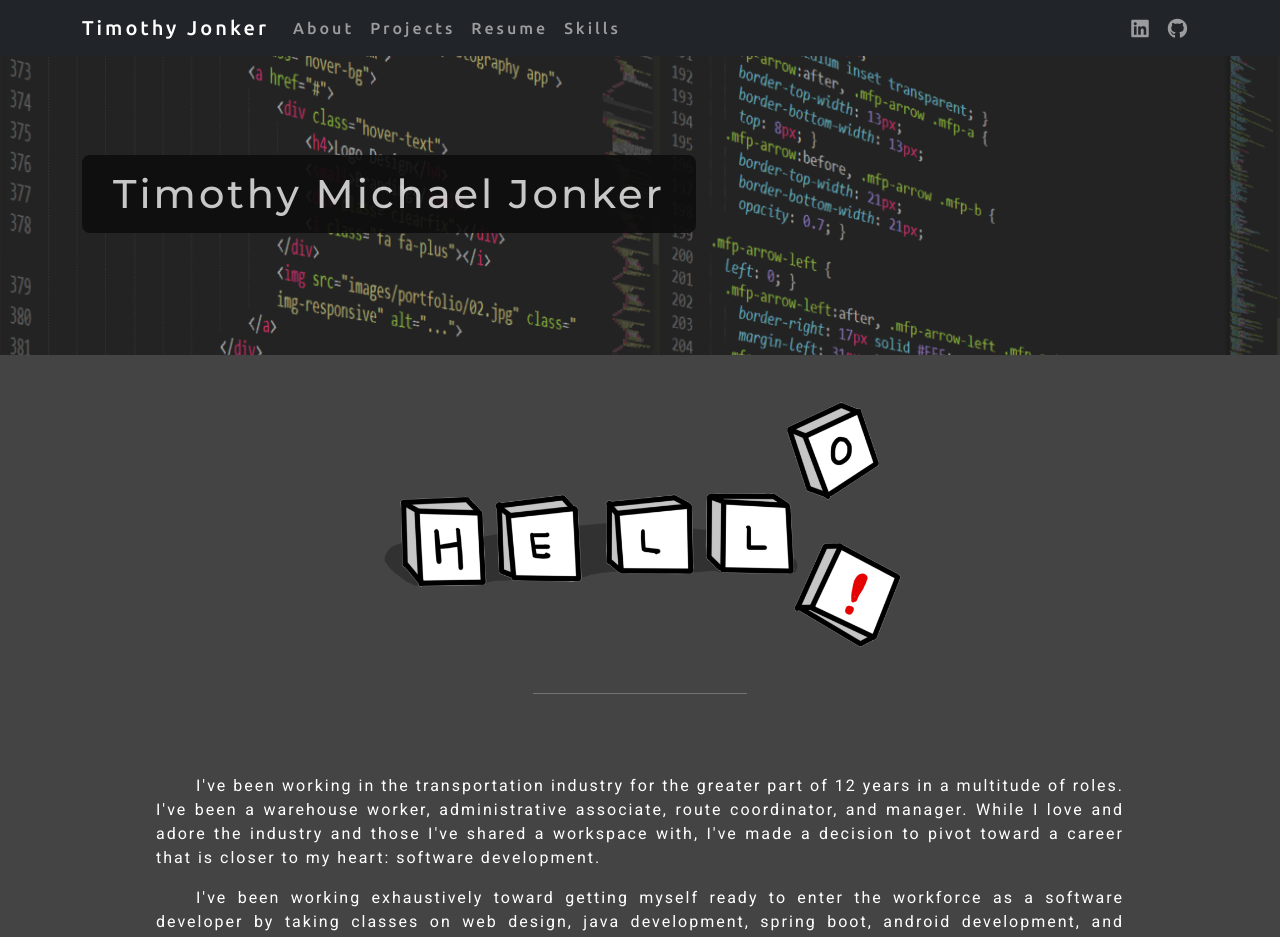
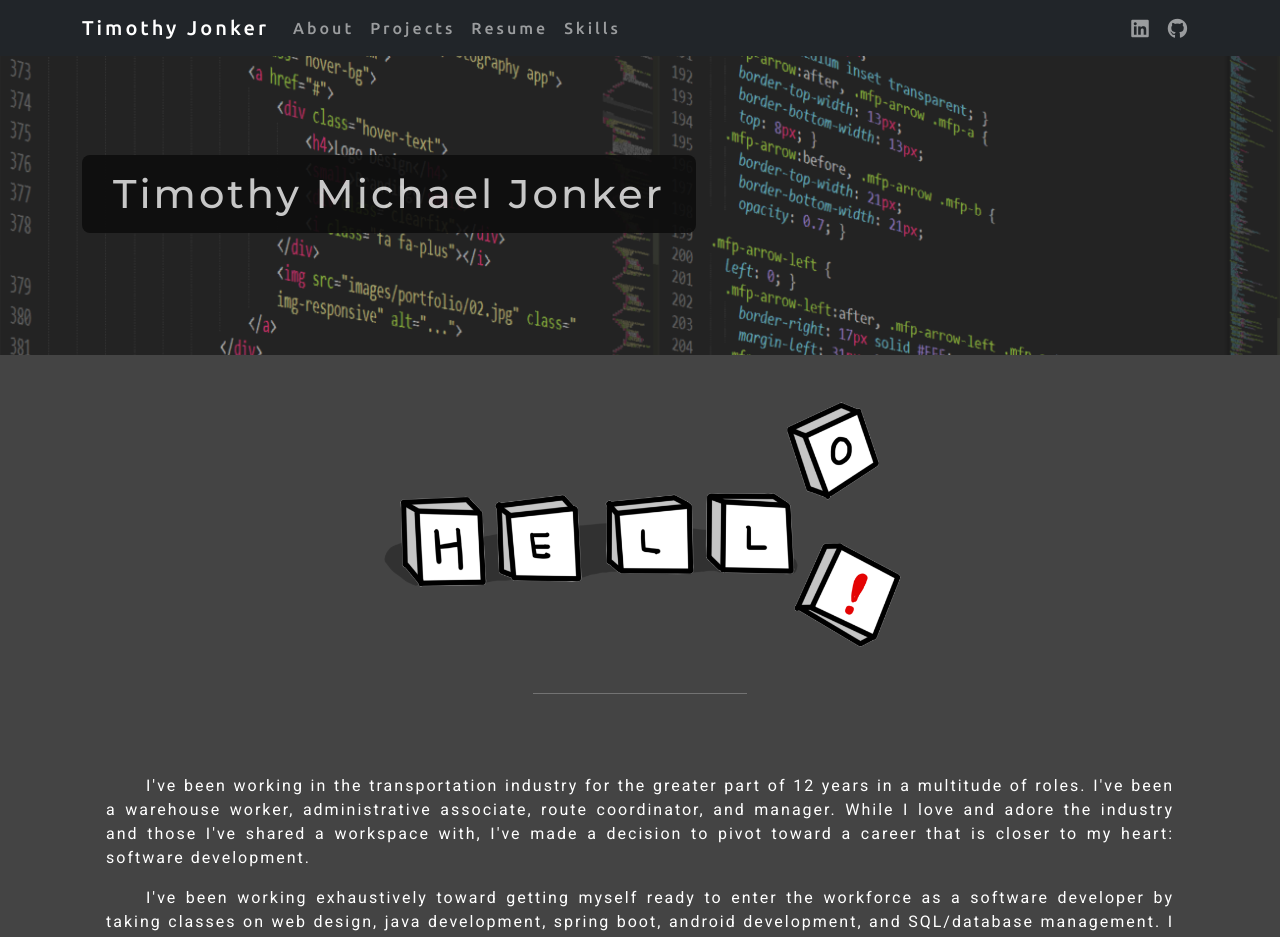
Before and after one commit to tmjonker/react-portfolio, a React (Create React App) app: page / in a window 1280 px wide. Shown: the top 937 px of the page. Built offline with nearby package versions, Linux system fonts and the light colour scheme.

Commit message:
Removed padding from about-me text

```diff
--- a/public/css/style.css
+++ b/public/css/style.css
@@ -78,8 +78,6 @@ hr {
   font-family: "Roboto", sans-serif;
   letter-spacing: 2px;
   text-indent: 40px;
-  padding-left: 50px;
-  padding-right: 50px;
 }
 
 .section-header {
```
